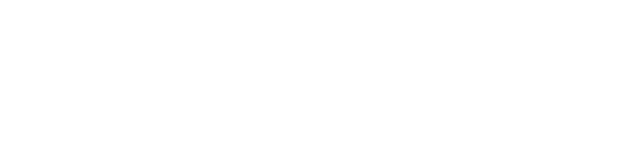
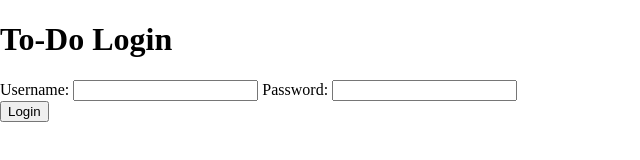
Before and after one commit to ckaynatividad/lab-14, a website: page index.html in a window 1280 px wide. Shown: the whole page, without its empty margins (0-640 px from the left). Drawn offline with Linux system fonts and the light colour scheme.

Commit message:
adds HTML Elements for login page

```diff
--- a/index.html
+++ b/index.html
@@ -11,11 +11,26 @@
     <link rel="stylesheet" href="./styles/reset.css">
     <link rel="stylesheet" href="./styles/style.css">
     <link rel="stylesheet" href="./styles/home.css">
-    <title>Document</title>
+    <title>Login Page</title>
 </head>
 
 <body>
+    <h1>To-Do Login</h1>
 
+    <form id="login-form">
+        <section id="login">
+            <label for="username">
+                Username:
+                <input type="text" id="username" required value="">
+            </label>
+            <label for="password">
+                Password:
+                <input type="text" id="password" required value="">
+            </label>
+        </section>
+
+        <button id="submit-login">Login</button>
+    </form>
 
     <script type="module" src="./app.js"></script>
 </body>
```
Also changed, not shown: todos/app.js (deleted), todos/todo.js (added).
